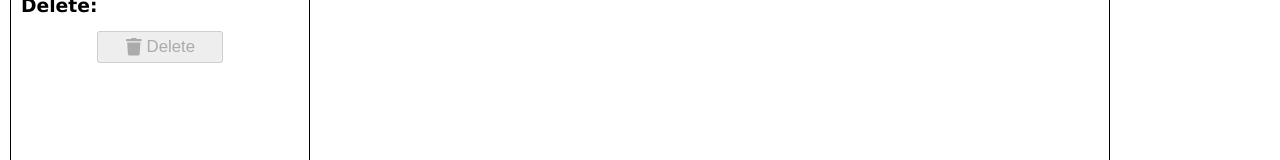
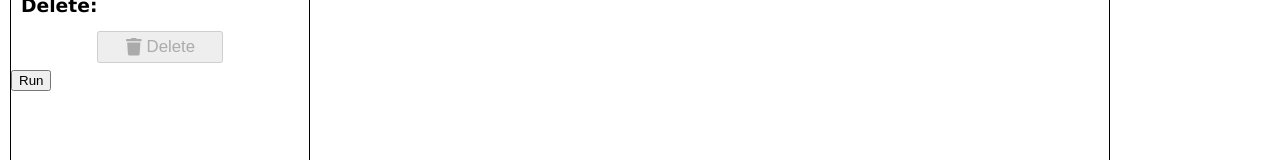
Before and after one commit to ttlin99/StateDiagram, a React (Create React App) app: page / in a window 1280 px wide. Shown: the part 165-325 px from the top of the page. Built offline with nearby package versions, Linux system fonts and the light colour scheme.

Commit message:
bind state diagram to workspace

```diff
--- a/src/App.js
+++ b/src/App.js
@@ -24,6 +24,9 @@ class App extends Component {
     // handling undo/redo
     commandList: [],
     currCommand: -1,
+
+    // state diagram
+    currStateInDiagram: defaultValues.stateDiagramStart,
   };
 
   constructor() {
@@ -82,6 +85,56 @@ class App extends Component {
     }
   };
 
+  bindStateDiagram = () => {
+
+    //placeholder for actual transitions parsed from state diagram drawn by user
+    var transitionsDict = {
+      mousedown: {"default": "moving"},
+      mouseup: {"moving": "dblclick"},
+
+    };
+
+    window.addEventListener('mousedown', (e) => {
+      if (e.target.className === 'targetObject') {
+        if (!transitionsDict.mousedown) return;
+
+        var transition = transitionsDict.mousedown[this.state.currStateInDiagram];
+        if (transition) {
+          this.setState({ currStateInDiagram: transition });
+        }
+      }
+    });
+
+    window.addEventListener('mouseup', (e) => {
+      if (e.target.className === 'targetObject') {
+        if (!transitionsDict.mouseup) return;
+
+        var transition = transitionsDict.mouseup[this.state.currStateInDiagram];
+        if (transition) {
+          this.setState({ currStateInDiagram: transition });
+        }
+      }
+    });
+
+    window.addEventListener('dblclick', (e) => {
+      if (e.target.className === 'targetObject') {
+        if (!transitionsDict.dblclick) return;
+
+        var transition = transitionsDict.dblclick[this.state.currStateInDiagram];
+        if (transition) {
+          this.setState({ currStateInDiagram: transition });
+        }
+      }
+    });
+
+    window.addEventListener('mousemove', (e) => {
+      if (this.currStateInDiagram === 'moving') {
+        //move selected object
+      }
+    });
+
+  }
+
   render() {
     const {
       currMode,
@@ -124,11 +177,12 @@ class App extends Component {
               }
             },
             deleteSelectedStateObject: this.deleteSelectedStateObject,
+            bindStateDiagram: this.bindStateDiagram
           }}
         >
           <ControlPanel />
           <StateDiagram />
-          <Workspace />
+          <Workspace/>
         </ControlContext.Provider>
       </React.Fragment>
     );
--- a/src/containers/ControlPanel/ControlPanel.js
+++ b/src/containers/ControlPanel/ControlPanel.js
@@ -143,6 +143,7 @@ const ControlPanel = () => {
     changeCurrEventType,
     selectedStateObjectId,
     deleteSelectedStateObject,
+    bindStateDiagram,
   } = useContext(ControlContext);
 
   var currOptions = undefined;
@@ -181,6 +182,7 @@ const ControlPanel = () => {
         selectedStateObjectId={selectedStateObjectId}
         deleteSelectedStateObject={deleteSelectedStateObject}
       />
+      <button onClick={bindStateDiagram}> Run </button>
     </div>
   );
 };
--- a/src/shared/util.js
+++ b/src/shared/util.js
@@ -12,4 +12,5 @@ export const defaultValues = {
   borderColor: "#000",
   borderWidth: 3,
   fillColor: "#9fce63",
+  stateDiagramStart: "default"
 };
```
